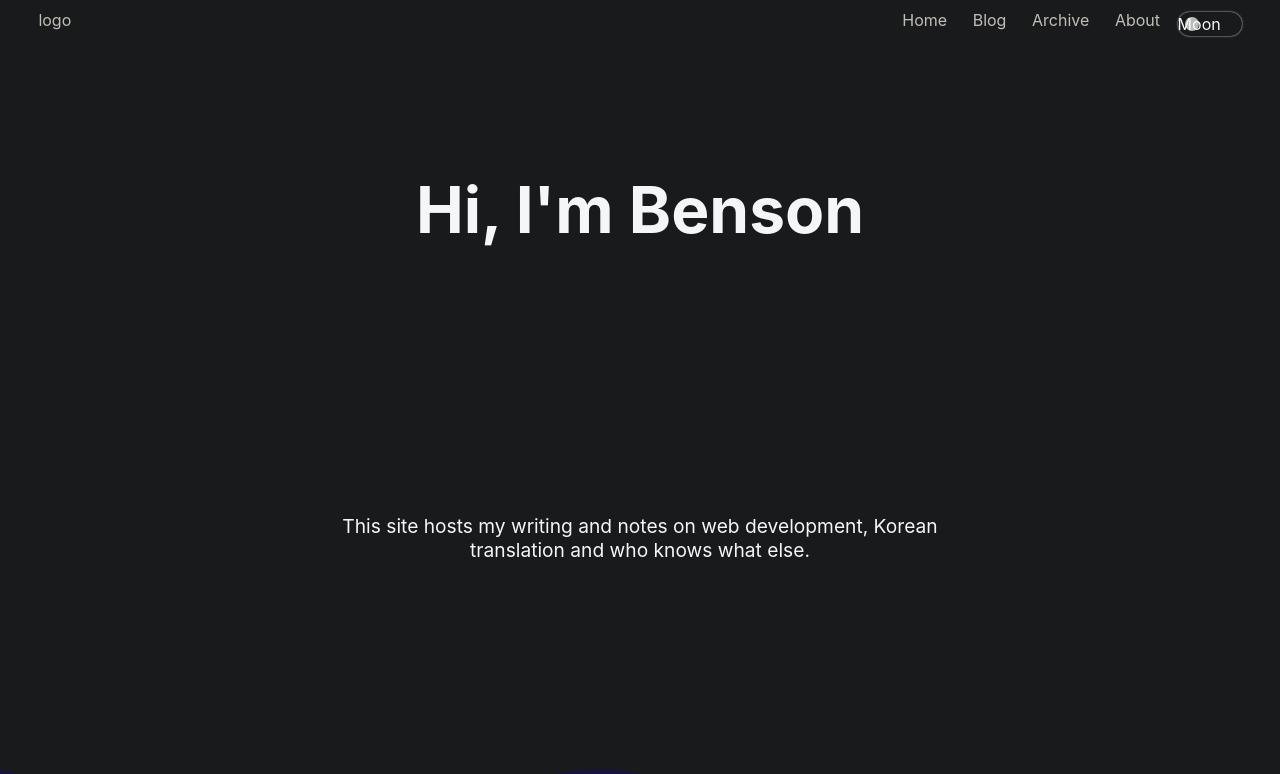
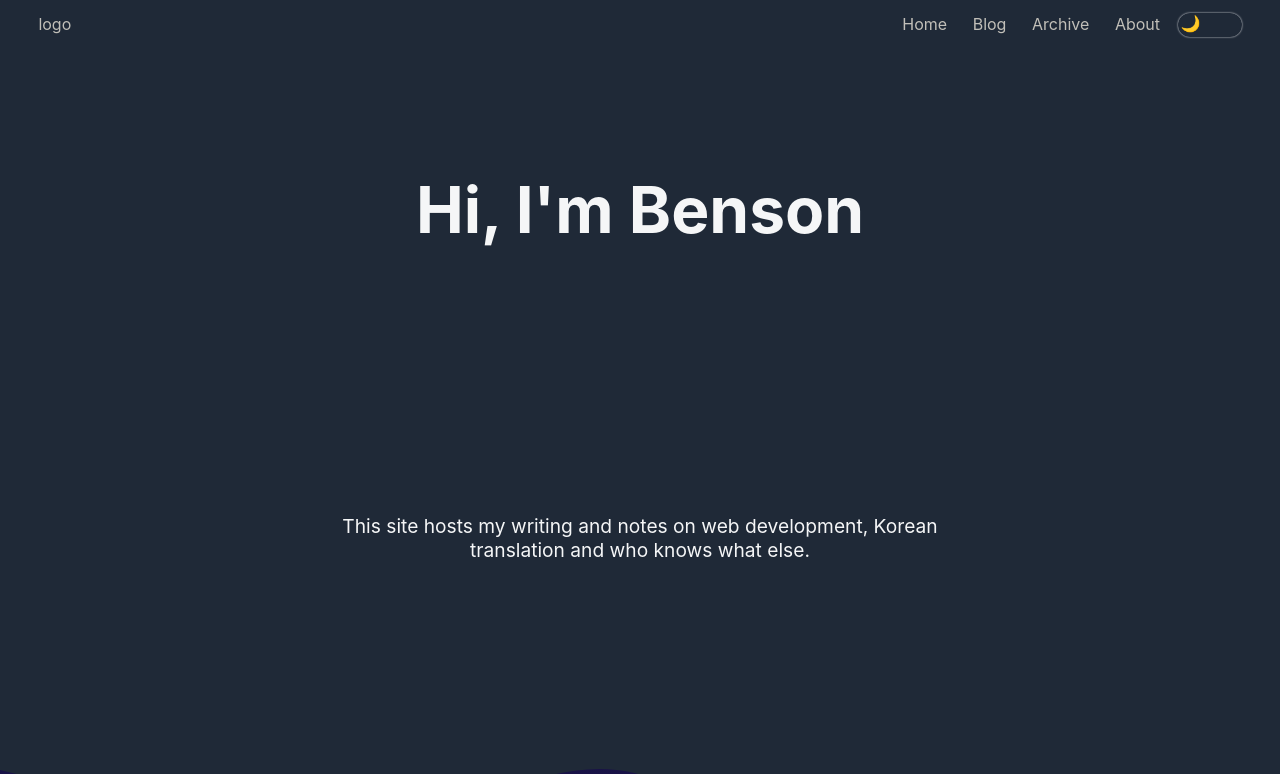
Before and after one commit to benson00077/tlog-front, a Next.js app: page / in a window 1280 px wide. Shown: the top 774 px of the page. Built offline with nearby package versions, Linux system fonts and the light colour scheme; no server answers.

Commit message:
Tweak ui and global coloring

```diff
--- a/components/TogglerButton/ToggleButton.tsx
+++ b/components/TogglerButton/ToggleButton.tsx
@@ -21,13 +21,13 @@ function TogglerButton({ themeToggler }: ThemeTogglerProps) {
           />
           <S.Icons className="slider round">
             {!isServer && window.localStorage.getItem("theme") !== "light" ? (
-              <>
-                Moon
-              </>
+              <div className="icon">
+                🌙
+              </div>
             ) : (
-              <>
-                Sun
-              </>
+              <div className="icon">
+                🌤️
+              </div>
             )}
           </S.Icons>
         </label>
--- a/components/TogglerButton/styled.ts
+++ b/components/TogglerButton/styled.ts
@@ -3,7 +3,7 @@ import { GlobalThemeProps } from "../../styled/golbalStyles";
 
 export const Container = styled.div`
   position: fixed;
-  top: 0.75rem;
+  top: 0.8rem;
   right: 2.4rem;
   z-index: 20;
 
@@ -33,7 +33,8 @@ export const Container = styled.div`
     box-shadow: 0 0 2px ${({ theme }: GlobalThemeProps) => theme.text.base};
   }
 
-  .slider:before {
+  // circle
+  /* .slider:before {
     position: absolute;
     content: "";
     height: 14px;
@@ -43,13 +44,28 @@ export const Container = styled.div`
     background-color: ${({ theme }: GlobalThemeProps) => theme.background.tooltip};
     -webkit-transition: 0.2s;
     transition: 0.2s cubic-bezier(0.25, 0.1, 0.3, 1.5);
+  } */
+
+  // emoji
+  .icon {
+    position: absolute;
+    top: 0;
+    left: 3px;
+    right: 0;
+    bottom: 0;
+    height: 14px;
+    width: 14px;
+    -webkit-transition: 0.2s;
+    transition: 0.2s cubic-bezier(0.25, 0.1, 0.3, 1.5);
+    user-select: none;
   }
 
   input:checked + .slider {
     background-color: ${({theme}: GlobalThemeProps) => theme.background.primary};
   }
 
-  input:checked + .slider:before {
+  input:checked + .slider:before,
+  input:checked + .slider .icon {
     -webkit-transform: translateY(35px);
     -ms-transform: translateX(35px);
     transform: translateX(35px);
--- a/containers/Layout/Header/styled.ts
+++ b/containers/Layout/Header/styled.ts
@@ -5,10 +5,11 @@ export const NavBar = styled.nav`
   position: fixed;
   ${flexMixin("space-between")}
   width: 100%;
-  height: 2.5rem;
+  height: 3rem;
   padding: 0 7.5rem 0 2.4rem;
   opacity: 0.95;
   z-index: 10;
+  user-select: none;
 `;
 
 export const NavBarLinks = styled.div`
--- a/containers/Post/PostDetail/CustomMarkdown.tsx
+++ b/containers/Post/PostDetail/CustomMarkdown.tsx
@@ -24,7 +24,7 @@ export function CustomMarkdown() {
         <SyntaxHighlighter
           children={String(children).replace(/\n$/, '')}
           style={atomOneDark}
-          customStyle={{ borderRadius: "0.5rem" }}
+          customStyle={{ borderRadius: "0.5rem", background: "#2a2a2a" }}
           showLineNumbers={false}
           showInlineLineNumbers={false}
           wrapLongLines={false}
--- a/styled/theme.ts
+++ b/styled/theme.ts
@@ -2,15 +2,16 @@ const light = {
   background: {
     // primary: '#ffffff',
     // primary: "#f8f9fa", // apple white
-    primary: '#E7E8DB', // close to EggShell
-    // primary: '#1f2937',
-    secondary: '#fbfbfb',
+    //secondary: '#fbfbfb', // white
+    primary: '#E7E8DB', //  EggShell
+    secondary: '#e4e4e4', // Eggshell match
     postCard: '#ffffff',
     blurCard: 'rgba(245, 245, 245, .8)',
     bestAlbumCard: '#e6e6e6',
     skeleton: 'rgba(0, 0, 0, 0.04)',
     tooltip: 'rgba(0, 0, 0, .7)',
-    inlineCode: '#ebedf0',
+    // inlineCode: '#ebedf0', //gray
+    inlineCode: 'rgba(254,250,199,1)',
     searchBox: '#ffffff',
     summaryBg: '#e6f6e6',
   },
@@ -33,11 +34,19 @@ const light = {
   gradient: 'linear-gradient(#39598A, #79D7ED)',
   postSvg: '#fcf8db',
   codeEl: '#f0f0f0',
+  tag: {
+    // green
+    postTagColor: '#00965e',
+    postTagBgHover: 'rgba(0, 150, 94, 0.2)',
+    postTagSelectedColor: '#7b57df',
+    postTagBg: 'rgba(0, 150, 94, 0.1)',
+  },
 }
 
 const dark = {
   background: {
-    primary: '#181a1b',
+    // primary: '#181a1b',  //black
+    primary: '#1f2937',
     secondary: '#1d1f27',
     postCard: '#1d1f27',
     blurCard: 'rgba(27, 29, 30, .8)',
@@ -46,7 +55,7 @@ const dark = {
     tooltip: 'rgba(255, 255, 255, .7)',
     inlineCode: '#444950',
     searchBox: '#202327',
-    summaryBg: '#003130',
+    summaryBg: '#33425b'
   },
   text: {
     primary: '#f5f6f7',
@@ -66,6 +75,12 @@ const dark = {
   gradient: 'linear-gradient(#091236, #1E215D)',
   postSvg: '#181a1b',
   codeEl: '#181a1b',
+  tag: {
+    postTagColor: '#77abb7',
+    postTagSelectedColor: '#7b57df',
+    postTagBg: 'rgba(0, 150, 94, 0.1)',
+    postTagBgHover: 'rgba(250, 250, 112, 0.2)',
+  },
 }
 
 const defaultTheme = {
@@ -89,23 +104,21 @@ const defaultTheme = {
     orange: '#ffa500',
     pink: '#d62b6b',
     green: '#35c0c0',
-    postTagColor: '#00965e',
-    postTagSelectedColor: '#7b57df',
-    postTagBg: 'rgba(0, 150, 94, 0.1)',
-    postTagBgHover: 'rgba(0, 150, 94, 0.2)',
-    summaryBar: 'rgba(0, 150, 94, 0.6)',
+    // summaryBar: 'rgba(0, 150, 94, 0.6)', //green
+    summaryBar: '#77abb7',
     linkBlue: '#0070ba',
-    sloganBlue: '#00a7e0',
+    linkBase: '#58a6ff', //'#25c3a0',
+    sloganBlue: '#77abb7',
     archiveBlue: '#6ecaf5',
     oneOpcityBlack: 'rgba(0, 0, 0, .1)',
     threeOpcityBlack: 'rgba(0, 0, 0, .3)',
     fiveOpcityBlack: 'rgba(0, 0, 0, .5)',
     sixOpcityBlack: 'rgba(0, 0, 0, .6)',
     sevenOpcityBlack: 'rgba(0, 0, 0, .7)',
-    linkBase: '#25c3a0',
     footerText: "#f5f6f7",
     footerBgUnderWave: "rgb(30, 19, 87)",
-    footerBgWage: "rgba(0, 0, 0, 0) linear-gradient(rgba(19, 12, 62, 0.8) 7%, rgb(30, 19, 87) 70%) repeat scroll 0% 0%"
+    footerBgWage: "rgba(0, 0, 0, 0) linear-gradient(rgba(19, 12, 62, 0.8) 7%, rgb(30, 19, 87) 70%) repeat scroll 0% 0%",
+    textHighlight: '#b00606', //"#de4c4c", //red
   }
 }
 
```
Also changed, not shown: containers/Post/PostDetail/styled.ts (+40 -1 lines), containers/Post/components/TagCloud.tsx (+5 -5 lines).
